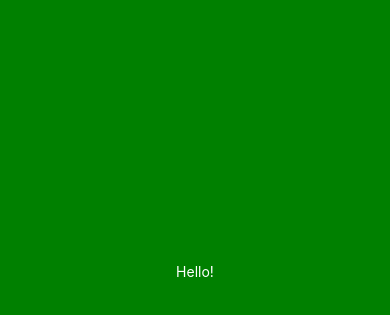
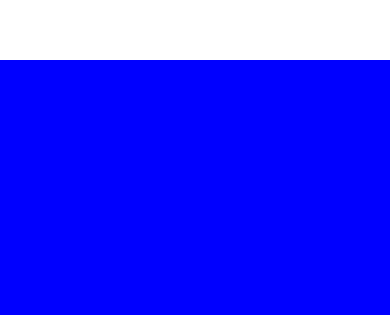
Before and after one commit to sknrchoi/fokin-weather, a React Native app: screen / in a window 390 px wide. Shown: the part 151-466 px from the top of the page. Built offline with nearby package versions, Linux system fonts and the light colour scheme.

Commit message:
#1.0 Layouts with Flexbox in React Native

```diff
--- a/App.js
+++ b/App.js
@@ -5,7 +5,8 @@
   return (
     // bridge for native core
     <View style={styles.container}>
-      <Text style={styles.text}>Hello!</Text>
+      <View style={styles.yelloView}></View>
+      <View style={styles.blueView}></View>
     </View>
   );
 }
@@ -15,12 +16,14 @@
   // css for view content
   container: {
     flex: 1,
-    backgroundColor: "green",
-    alignItems: "center",
-    justifyContent: "center",
   },
-  // css for text content
-  text: {
-    color: "white"
+  // css for inner view content
+  yelloView: {
+    flex: 1,
+    backgroundColor: "yello"
+  },
+  blueView: {
+    flex: 3,
+    backgroundColor: "blue"
   }
 });
```
